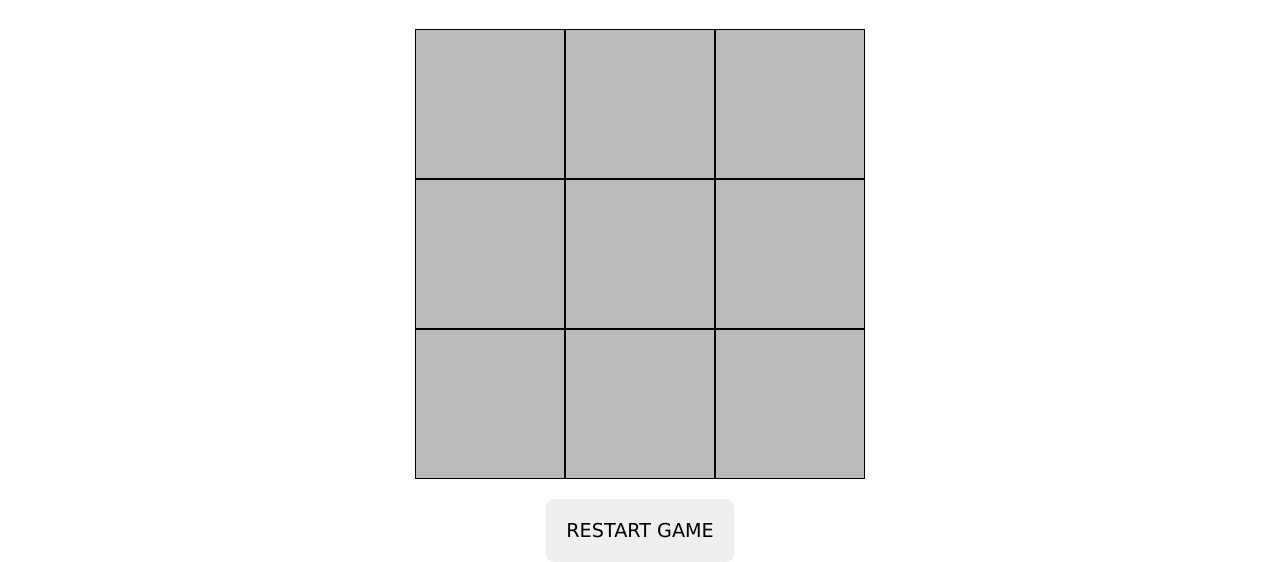
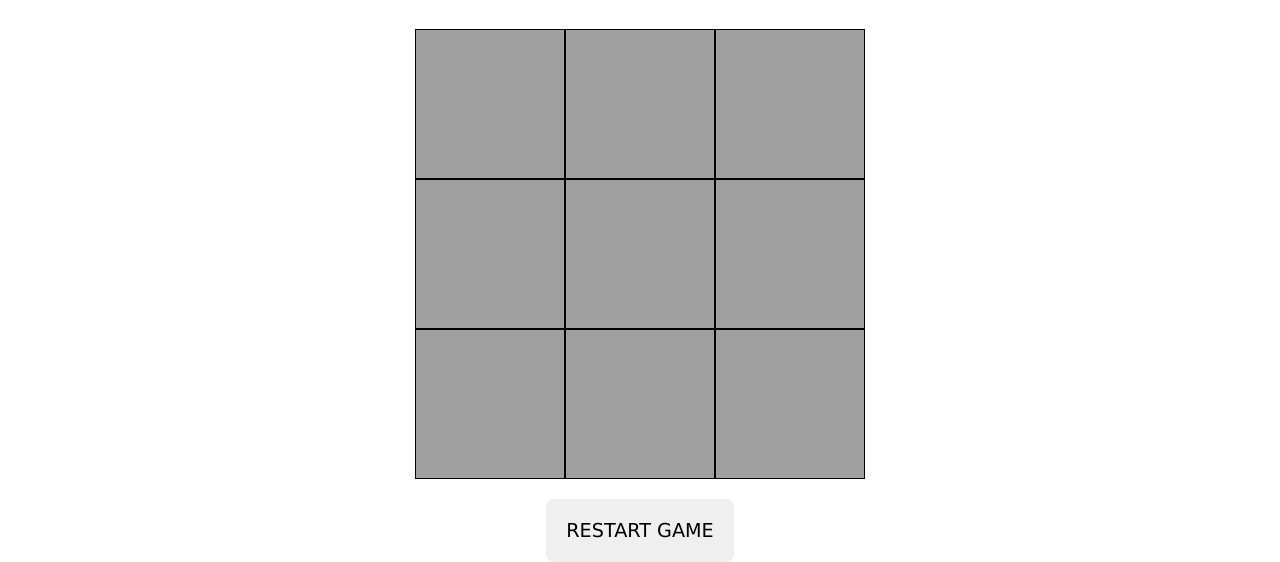
Before and after one commit to FalkoKa/Project-Tic-Tac-Toe, a plain HTML site: page index.html in a window 1280 px wide. Shown: the part 247-809 px from the top of the page. Drawn offline with Linux system fonts and the light colour scheme.

Commit message:
played around with background color

```diff
--- a/style.css
+++ b/style.css
@@ -45,7 +45,7 @@ main {
   height: 150px;
   width: 150px;
   border: 1px solid black;
-  background-color: rgb(188, 185, 185);
+  background-color: rgb(160, 160, 160);
   font-size: 100px;
   cursor: pointer;
   user-select: none;
```
